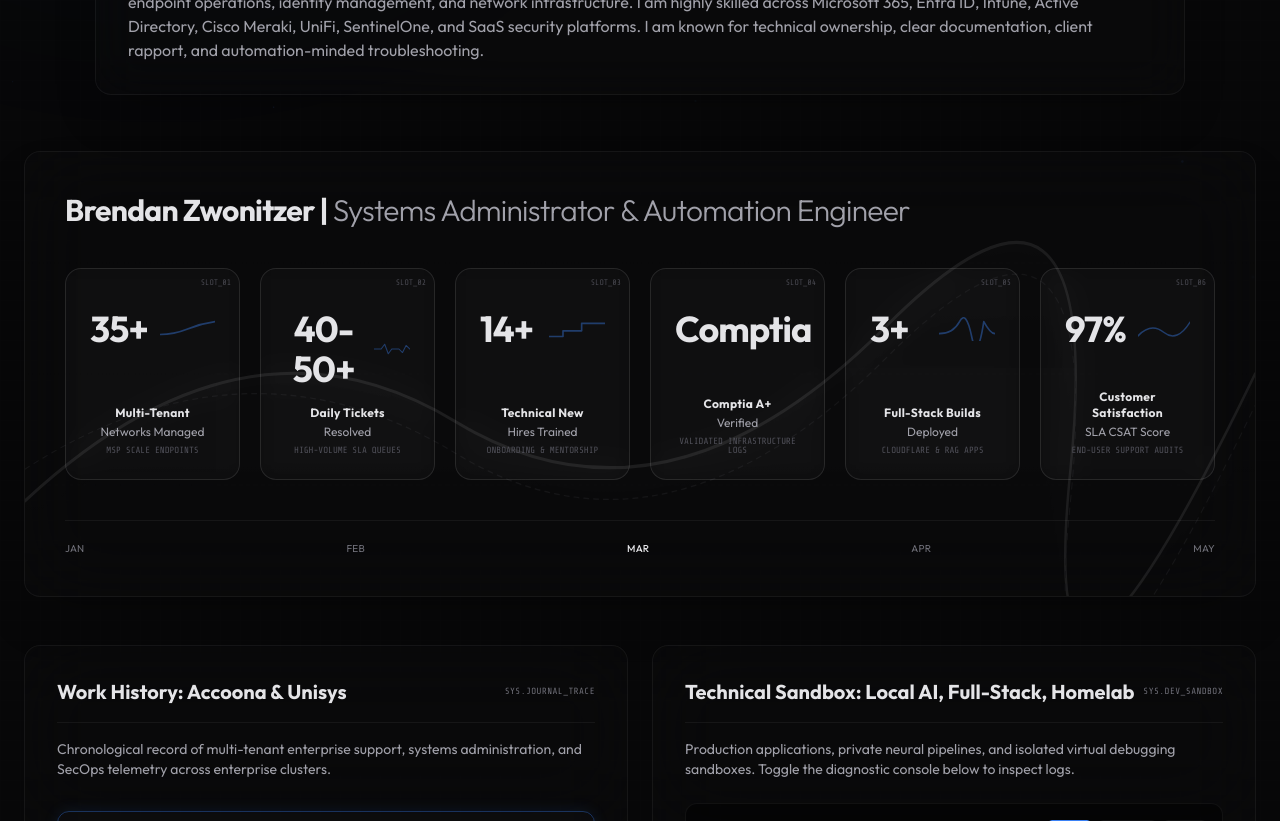
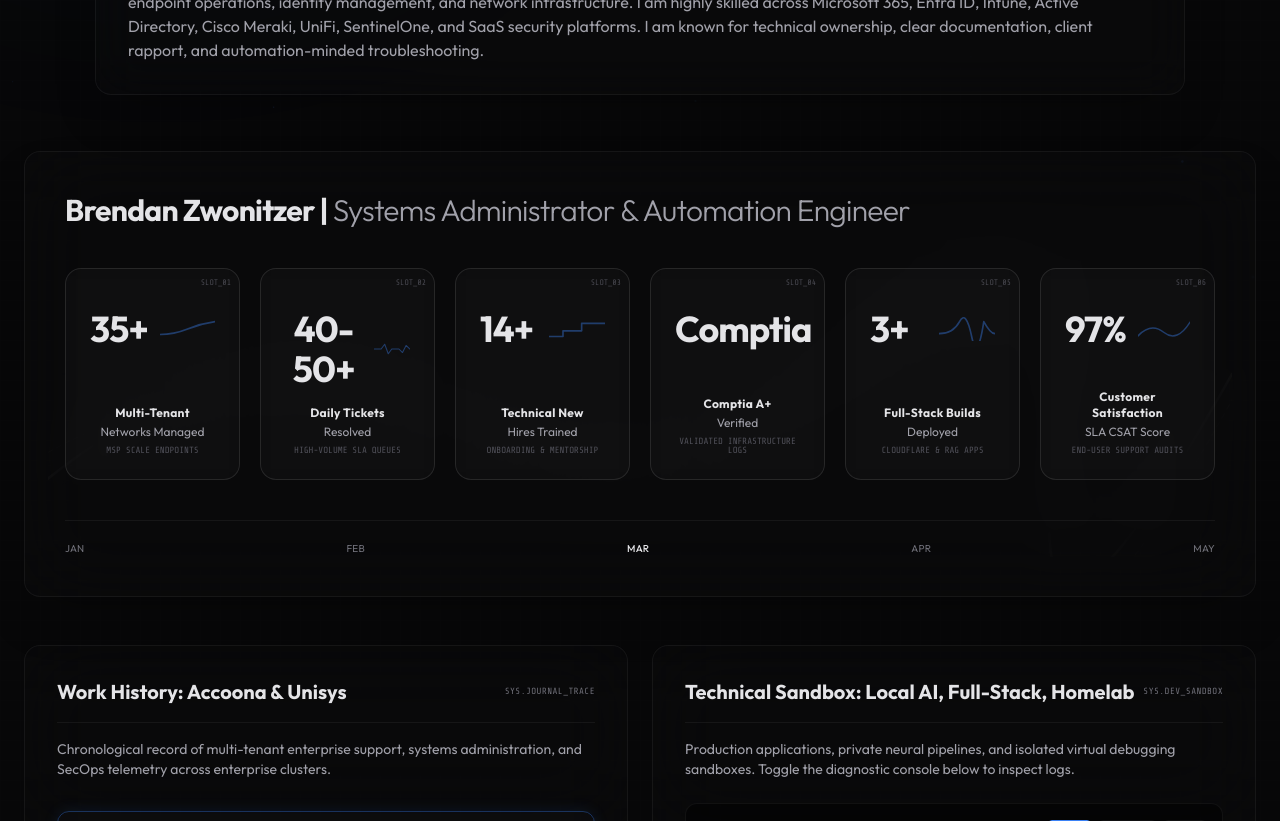
Before and after one commit to cyberbrendanzwonitzer/brendan-portfolio, a React (Vite) app: page / in a window 1280 px wide. Shown: the part 460-1281 px from the top of the page. Built offline with nearby package versions, Linux system fonts and the light colour scheme.

Commit message:
style: restructure DOM hierarchy to place background wave strictly behind motion.div container

```diff
--- a/src/components/TelemetryMatrix.jsx
+++ b/src/components/TelemetryMatrix.jsx
@@ -97,17 +97,9 @@ export default function TelemetryMatrix() {
   ];
 
   return (
-    <section className="px-6 py-6 max-w-7xl mx-auto">
-      {/* Unified Executive Dashboard Container */}
-      <motion.div
-        className="border border-white/5 bg-white/[0.01] backdrop-blur-2xl rounded-2xl p-6 md:p-10 relative overflow-hidden shadow-2xl select-none"
-        initial={{ opacity: 0, filter: "blur(15px)" }}
-        animate={{ opacity: 1, filter: "blur(0px)" }}
-        transition={{ duration: 1.0, ease: "easeOut" }}
-      >
-
+    <section className="px-6 py-6 max-w-7xl mx-auto relative">
       {/* Glowing Background Sine Wave Infrastructure Vector Chart */}
-        <div className="absolute inset-0 pointer-events-none -z-10 opacity-[0.08]">
+      <div className="absolute inset-0 pointer-events-none z-0 opacity-[0.08] px-12 py-16">
         <svg className="w-full h-full" viewBox="0 0 1000 280" preserveAspectRatio="none">
           {/* Horizontal Grid lines */}
           <line x1="0" y1="70" x2="1000" y2="70" stroke="#27272A" strokeWidth="0.5" strokeDasharray="3,3" />
@@ -145,6 +137,14 @@ export default function TelemetryMatrix() {
           />
         </svg>
       </div>
+
+      {/* Unified Executive Dashboard Container */}
+      <motion.div
+        className="border border-white/5 bg-white/[0.01] backdrop-blur-2xl rounded-2xl p-6 md:p-10 relative overflow-hidden shadow-2xl select-none z-10"
+        initial={{ opacity: 0, filter: "blur(15px)" }}
+        animate={{ opacity: 1, filter: "blur(0px)" }}
+        transition={{ duration: 1.0, ease: "easeOut" }}
+      >
 
         {/* Section Header */}
         <div className="relative z-10 flex flex-col mb-10 text-left">
```
Lines whose indentation alone changed are shown as unchanged.
